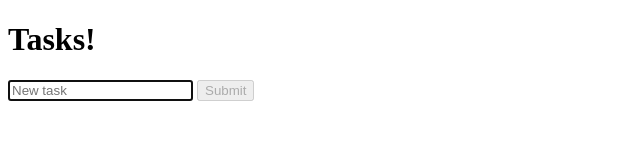
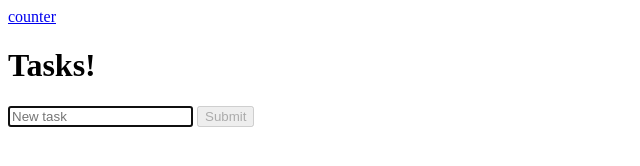
Before and after one commit to SSEGUYA-HUZAIFAH-SULAIMAN/Counter, a plain HTML site: page Tasks.html in a window 1280 px wide. Shown: the whole page, without its empty margins (0-640 px from the left). Drawn offline with Linux system fonts and the light colour scheme.

Commit message:
linked pagees

```diff
--- a/Tasks.html
+++ b/Tasks.html
@@ -36,7 +36,7 @@
 
 </head>
 <body>
-
+    <a href="index.html" >counter</a>
     <h1>Tasks!</h1>
 
     <ul id="tasks">
```
Also changed, not shown: index.html (+1 -1 lines).
